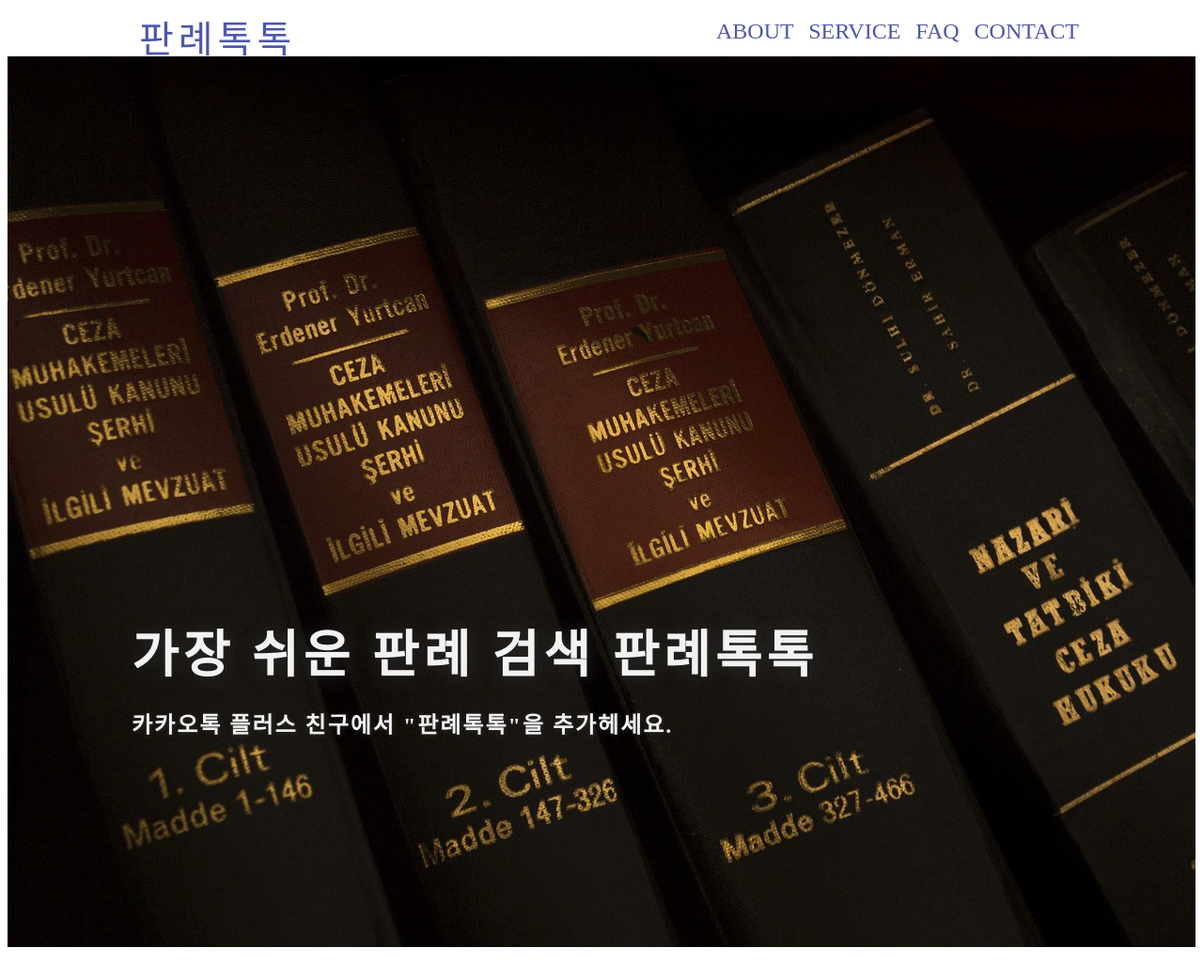
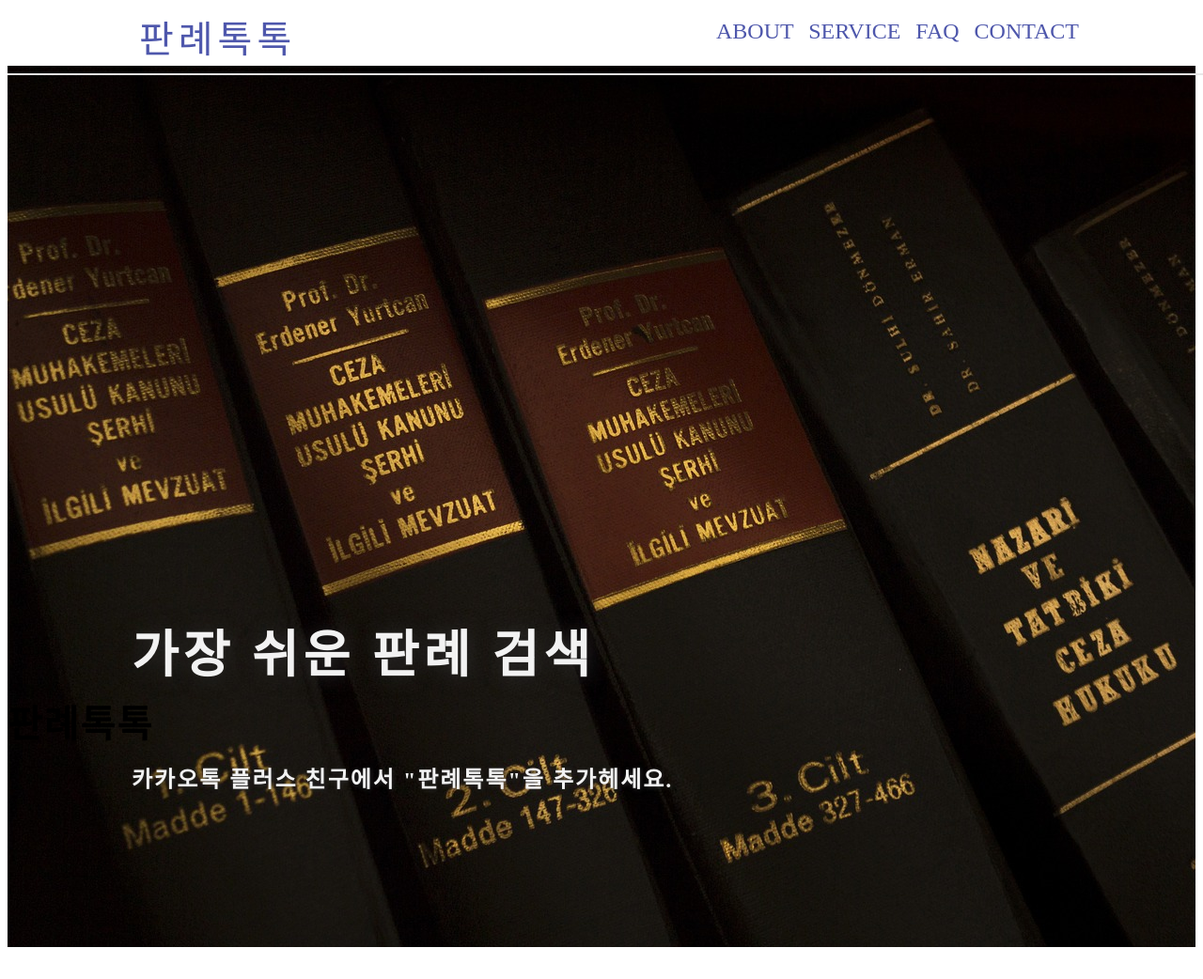
Before and after one commit to chaewonkong/kakao_chatbot, a Django app: page / in a window 1280 px wide. Shown: the top 1042 px of the page at 94% size. Run offline with Django 3.2, Linux system fonts and the light colour scheme.

Commit message:
Add horizontal line below menu tab

```diff
--- a/buttons/static/buttons/style.css
+++ b/buttons/static/buttons/style.css
@@ -1,12 +1,14 @@
 /*Top Menu Section*/
 div.top {
 			width: 100%;
-			height: 60px;
+			height: 70px;
 			position: fixed;
 			top: 0;
-			background-color: white;
+			background-color: #fff;
 
 }
+
+hr { border: 1px solid #e8e8e8 }
 
 
 div.tab {
--- a/buttons/templates/buttons/index.html
+++ b/buttons/templates/buttons/index.html
@@ -20,9 +20,10 @@
 				<a class="menu" href="#contact">CONTACT</a>
 			</span>
 		</div>
+		<hr>
 	</div>
 	<div class="bg">
-		<p class="img_main">가장 쉬운 판례 검색 판례톡톡</p>
+		<p class="img_main">가장 쉬운 판례 검색 <h1 style="">판례톡톡</p>
 		<p class="img_sub">
 			카카오톡 플러스 친구에서 "판례톡톡"을 추가헤세요.
 		</p>
```
